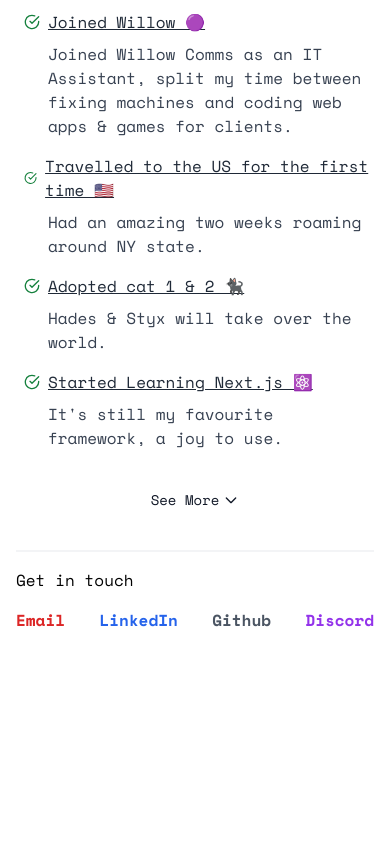
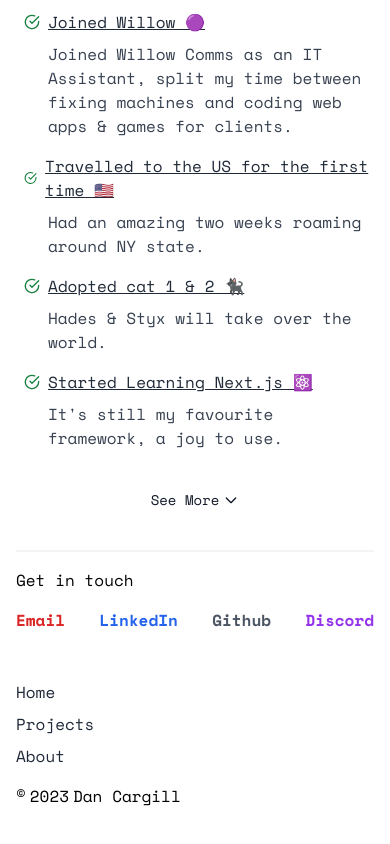
Before and after one commit to dcrgll/daaaan.com, a Next.js app: page /about in a window 390 px wide. Shown: the part 1290-2134 px from the top of the page. Built offline with nearby package versions, Linux system fonts and the light colour scheme.

Commit message:
Add footer for mobile

```diff
--- a/next.config.js
+++ b/next.config.js
@@ -7,7 +7,7 @@ const nextConfig = {
 	experimental: {
 		appDir: true
 	},
-	async redirects () {
+	async redirects() {
 		return [
 			{
 				source: '/studentbeans',
--- a/src/app/projects/page.tsx
+++ b/src/app/projects/page.tsx
@@ -2,7 +2,7 @@ import ContactLinks from 'components/contact_links'
 import Content from 'components/content'
 import Title from 'components/title'
 import Projects from 'components/projects'
-import Link from 'next/link'
+import PrettyLink from 'components/pretty_link'
 
 export default async function Page() {
 	return (
@@ -15,9 +15,13 @@ export default async function Page() {
 					<br />
 					<br />
 					{'>'} I&apos;m currently available to{' '}
-					<Link href="/hire-me" className="underline">
-						hire
-					</Link>
+					<PrettyLink
+						link={{
+							href: 'hire-me',
+							text: 'hire',
+							color: 'underline text-gray-800 dark:text-gray-50'
+						}}
+					/>
 					.
 				</p>
 
--- a/src/components/contact_links/index.tsx
+++ b/src/components/contact_links/index.tsx
@@ -25,7 +25,7 @@ const contactLinks = [
 
 export default function ContactLinks() {
 	return (
-		<div className="mt-4 mb-32 border-t-2 border-gray-100">
+		<div className="mt-4 mb-4 border-t-2 border-gray-100">
 			<p className="mt-4">Get in touch</p>
 			<ul className="mt-4 flex justify-between">
 				{contactLinks.map(link => {
--- a/src/components/footer/index.tsx
+++ b/src/components/footer/index.tsx
@@ -1,14 +1,47 @@
+import PrettyLink from 'components/pretty_link'
+
 export default function Footer() {
-	return null
 	return (
-		<footer className="my-8 flex w-full justify-center bg-white pb-2 text-xs text-gray-300">
-			<span>
-				a{' '}
-				<a href="https://www.cargill.dev" className="underline">
-					daaan
-				</a>{' '}
-				thing.
-			</span>
+		<footer className="mx-auto mt-8 w-full sm:hidden">
+			<div className="flex flex-col space-y-4 md:flex-row md:justify-between md:space-y-0">
+				<ul
+					className="flex flex-col space-y-2 sm:flex-row sm:space-y-0 sm:space-x-4"
+					role="list"
+				>
+					{links.map((link, i) => {
+						return (
+							<PrettyLink
+								link={{
+									href: link.href,
+									text: link.name,
+									color: 'text-gray-800 dark:text-gray-50 font-medium'
+								}}
+								key={i}
+							/>
+						)
+					})}
+				</ul>
+				<span className="flex items-center space-x-1">
+					<span>©</span>
+					<span>2023</span>
+					<span>Dan Cargill</span>
+				</span>
+			</div>
 		</footer>
 	)
 }
+
+const links = [
+	{
+		name: 'Home',
+		href: ''
+	},
+	{
+		name: 'Projects',
+		href: 'projects'
+	},
+	{
+		name: 'About',
+		href: 'about'
+	}
+]
--- a/src/components/layout/index.tsx
+++ b/src/components/layout/index.tsx
@@ -11,12 +11,12 @@ const mono = Space_Mono({
 export default function Layout({ children }: { children: React.ReactNode }) {
 	return (
 		<body className="max-w-4xl antialiased dark:bg-gray-800" style={mono.style}>
-			<div className="mb-40 mt-8 flex flex-col px-4 md:mx-4 md:mt-20 md:flex-row md:px-20 lg:mx-auto lg:mt-60">
+			<div className="mb-4 mt-8 flex flex-col px-4 md:mx-4 md:mt-20 md:flex-row md:px-20 lg:mx-auto lg:mt-60">
 				<Navigation />
-				<main className="w-f mt-20 flex flex-col sm:max-w-md lg:mt-0">
+				<main className="mt-20 flex w-full flex-col sm:max-w-md lg:mt-0">
 					{children}
-					<Footer />
 				</main>
+				<Footer />
 			</div>
 		</body>
 	)
--- a/src/components/projects/index.tsx
+++ b/src/components/projects/index.tsx
@@ -2,17 +2,12 @@ import Project from 'components/project'
 import SubTitle from 'components/sub_title'
 import Link from 'next/link'
 
-export default async function Projects({
-	preview
-}: {
-	preview: boolean
-}) {
+export default async function Projects({ preview }: { preview: boolean }) {
 	const response = await getData()
 	const { data } = await response
 
 	return (
-		<div className="w-full">
-
+		<div className="mb-8 w-full">
 			<div className="mt-16 flex space-x-4">
 				<SubTitle>Projects</SubTitle>
 				<Link
```
Lines whose indentation alone changed are shown as unchanged.
